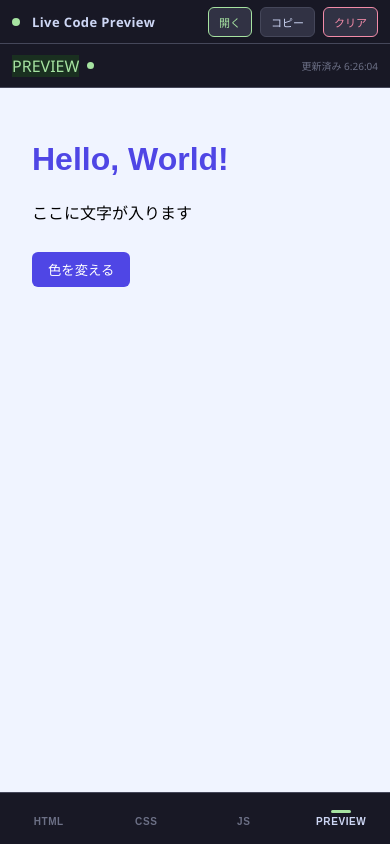
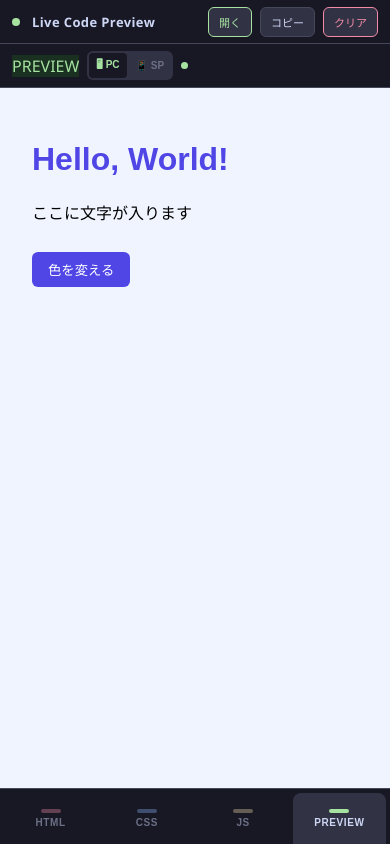
Before and after one commit to quest-ea/html_preview, a plain HTML site: page index.html in a window 390 px wide. Both pictures are taken after a click on the button "PREVIEW". Drawn offline with Linux system fonts and the light colour scheme.

Commit message:
Add files via upload

```diff
--- a/index.html
+++ b/index.html
@@ -160,6 +160,7 @@
       font-size: 11px;
       color: var(--text-dim);
       margin-left: auto;
+      white-space: nowrap;
     }
 
     /* ─── Editor tabs (HTML/CSS/JS switcher) ─── */
@@ -220,10 +221,59 @@
       flex-shrink: 0;
     }
 
+    /* ─── PC / SP device switcher for the preview ─── */
+    .device-toggle {
+      display: flex;
+      gap: 2px;
+      background: var(--surface2);
+      border-radius: 6px;
+      padding: 2px;
+      flex-shrink: 0;
+    }
+    .device-btn {
+      display: flex;
+      align-items: center;
+      gap: 4px;
+      border: none;
+      background: transparent;
+      color: var(--text-dim);
+      font-size: 11px;
+      font-weight: 600;
+      padding: 4px 9px;
+      border-radius: 4px;
+      cursor: pointer;
+      transition: background .15s, color .15s;
+      white-space: nowrap;
+    }
+    .device-btn:hover { color: var(--text); }
+    .device-btn.active { background: var(--surface); color: var(--accent-preview); }
+
+    .preview-body {
+      flex: 1;
+      display: flex;
+      justify-content: center;
+      overflow: auto;
+      background: var(--surface);
+    }
+
     #preview-iframe {
-      flex: 1;
+      flex-shrink: 0;
+      width: 100%;
+      height: 100%;
       border: none;
       background: #fff;
+    }
+
+    /* SP mode: force a narrow phone-width viewport, centered */
+    .preview-body.device-mobile {
+      padding: 16px 0;
+    }
+    .preview-body.device-mobile #preview-iframe {
+      width: 375px;
+      max-width: 100%;
+      height: 100%;
+      border-radius: 18px;
+      box-shadow: 0 0 0 6px #11111a, 0 8px 24px rgba(0,0,0,.5);
     }
 
     /* ─── Error console (lives under the code pane only) ─── */
@@ -344,13 +394,19 @@
       }
       #console-panel.collapsed { height: 28px !important; }
 
+      /* Preview header gets tight on narrow phones: drop the timestamp text */
+      .preview-header #status-text { display: none; }
+      .device-btn { padding: 4px 7px; font-size: 10px; }
+
       /* Bottom tab bar */
       #mobile-tabs {
         display: flex;
         flex-shrink: 0;
         background: var(--surface);
         border-top: 1px solid var(--border);
-        height: 52px;
+        height: 56px;
+        padding: 4px 4px 0;
+        gap: 3px;
       }
       .mobile-tab {
         flex: 1;
@@ -358,29 +414,36 @@
         flex-direction: column;
         align-items: center;
         justify-content: center;
-        gap: 3px;
+        gap: 4px;
         border: none;
+        border-radius: 8px 8px 0 0;
         background: transparent;
         color: var(--text-dim);
         font-size: 10px;
         font-weight: 600;
         letter-spacing: .06em;
         cursor: pointer;
-        transition: color .15s, background .15s;
-        padding: 6px 0;
+        transition: background .15s, color .15s;
+        padding: 7px 0 8px;
         position: relative;
       }
+      .mobile-tab:active { background: var(--border); }
       .mobile-tab .tab-dot {
-        width: 20px; height: 3px;
+        width: 20px; height: 4px;
         border-radius: 2px;
-        background: transparent;
-        transition: background .15s;
+        opacity: .35;
+        transition: opacity .15s;
       }
-      .mobile-tab.active { color: var(--text); }
-      .mobile-tab.html.active .tab-dot  { background: var(--accent-html); }
-      .mobile-tab.css.active .tab-dot   { background: var(--accent-css); }
-      .mobile-tab.js.active .tab-dot    { background: var(--accent-js); }
-      .mobile-tab.prev.active .tab-dot  { background: var(--accent-preview); }
+      .mobile-tab.html .tab-dot { background: var(--accent-html); }
+      .mobile-tab.css  .tab-dot { background: var(--accent-css); }
+      .mobile-tab.js   .tab-dot { background: var(--accent-js); }
+      .mobile-tab.prev .tab-dot { background: var(--accent-preview); }
+
+      .mobile-tab.active {
+        color: var(--text);
+        background: var(--surface2);
+      }
+      .mobile-tab.active .tab-dot { opacity: 1; }
 
       /* Textarea bigger font for mobile */
       textarea { font-size: 14px; }
@@ -449,10 +512,16 @@
     <div class="preview-pane" id="pane-preview" style="flex: 1;">
       <div class="preview-header">
         <span class="lang-badge preview">PREVIEW</span>
+        <div class="device-toggle" id="device-toggle">
+          <button class="device-btn active" data-device="pc" title="PC表示で確認">🖥 PC</button>
+          <button class="device-btn" data-device="mobile" title="スマホ表示で確認">📱 SP</button>
+        </div>
         <div class="status-dot" id="status-dot"></div>
         <span class="char-count" id="status-text">Ready</span>
       </div>
-      <iframe id="preview-iframe" sandbox="allow-scripts allow-same-origin"></iframe>
+      <div class="preview-body" id="preview-body">
+        <iframe id="preview-iframe" sandbox="allow-scripts allow-same-origin"></iframe>
+      </div>
     </div>
   </div>
 
@@ -565,6 +634,17 @@
 
   editorTabs.forEach(btn => {
     btn.addEventListener('click', () => switchEditorLang(btn.dataset.lang));
+  });
+
+  // ── Preview device switcher (PC / SP) ──────────────────
+  const previewBody = $('preview-body');
+  const deviceBtns = document.querySelectorAll('.device-btn');
+
+  deviceBtns.forEach(btn => {
+    btn.addEventListener('click', () => {
+      deviceBtns.forEach(b => b.classList.toggle('active', b === btn));
+      previewBody.classList.toggle('device-mobile', btn.dataset.device === 'mobile');
+    });
   });
 
   // ══════════════════════════════════════════════════════
```
